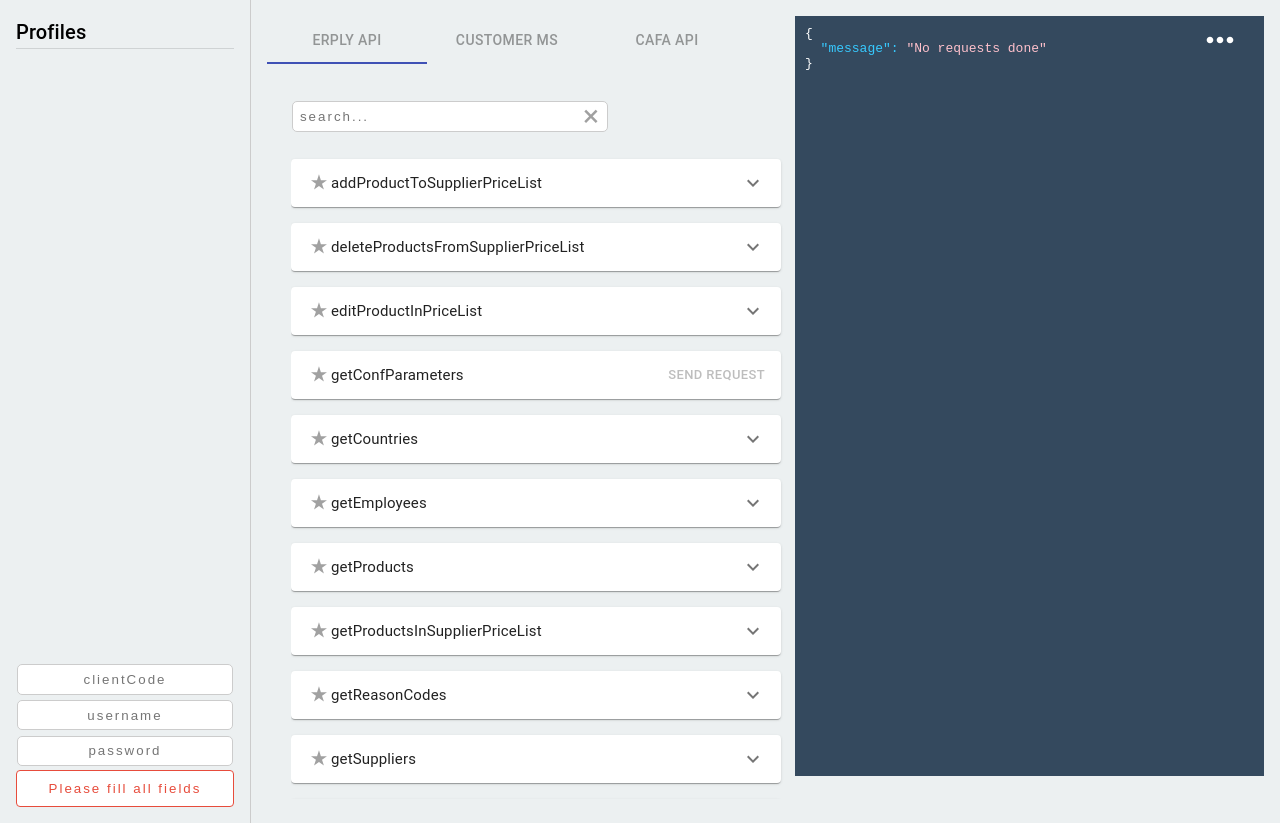
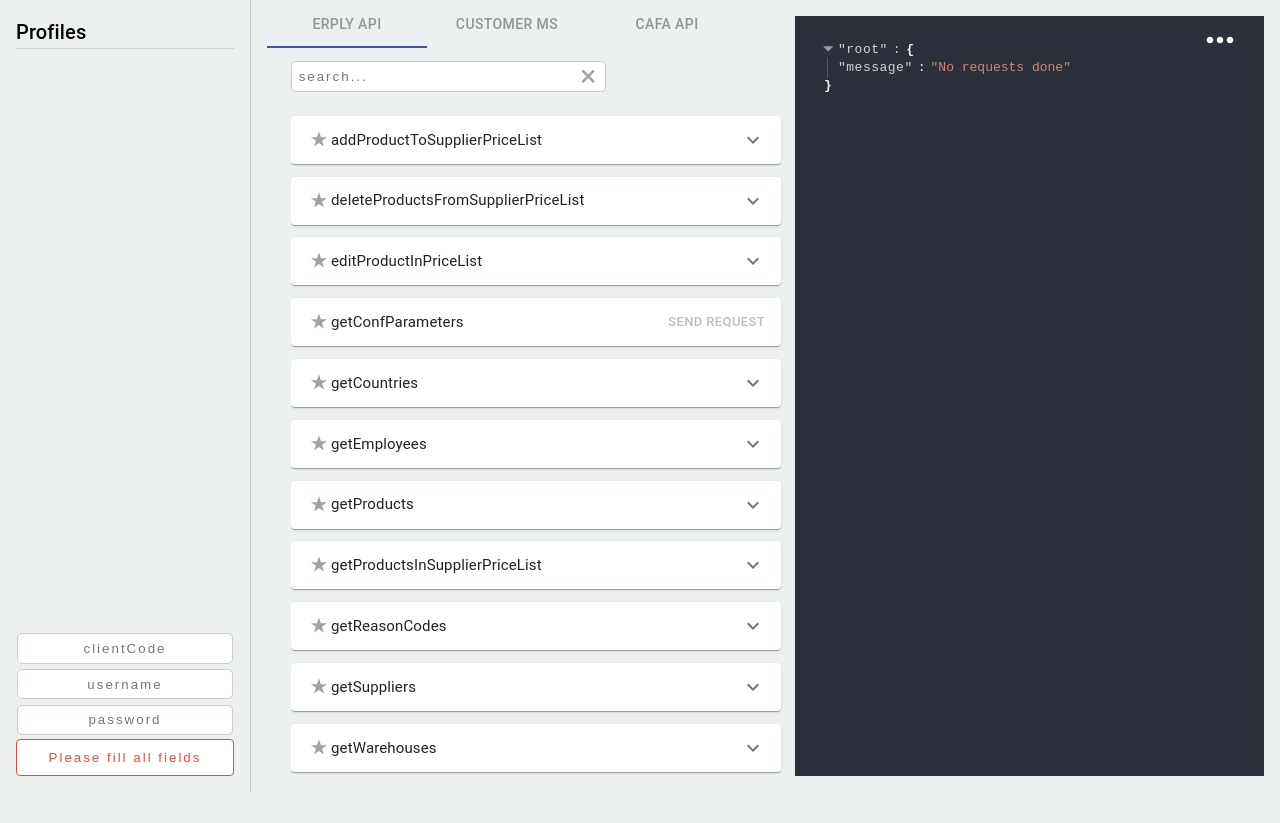
Before and after one commit to oliverilm/erply-postman, a React app: page / in a window 1280 px wide. After the commit the page ends 800 px from the top, so only its background shows below. Built offline with nearby package versions, Linux system fonts and the light colour scheme.

Commit message:
updated style

```diff
--- a/src/App.tsx
+++ b/src/App.tsx
@@ -15,6 +15,7 @@
 	flex: 1;
 	flex-direction: row;
 	max-width: 100vw;
+	max-height: 100vh;
 `;
 
 const App: React.FC = () => {
@@ -43,7 +44,7 @@
 		const list = usersList;
 		list.forEach((users) => (users.selected = false));
 
-		const correct = list.find((u) => u === user);
+		const correct = list.find((u) => u.id === user.id);
 		if (!correct) return;
 
 		correct.selected = true;
--- a/src/components/UserDetail.tsx
+++ b/src/components/UserDetail.tsx
@@ -13,6 +13,7 @@
 import ClearIcon from '@material-ui/icons/Clear';
 import { Table, Tbody, Td, Tr } from './custom/Table';
 import { jsonDisplay } from '../utils';
+
 interface UserDetailProps {
 	edit?: boolean;
 	user: UserI;
@@ -26,7 +27,7 @@
 	edit = false,
 	user,
 }): JSX.Element => {
-	const { updateUser } = useContext(UsersListContext);
+	const { updateUser, deleteUser } = useContext(UsersListContext);
 	const [tempUser, setTempUser] = useState<UserI>({ ...user });
 	const [isEdit, setIsEdit] = useState(edit);
 
@@ -64,6 +65,11 @@
 
 	const handleClose = (): void => {
 		onClose && onClose();
+	};
+
+	const deleteThisUser = (): void => {
+		deleteUser(user);
+		handleClose();
 	};
 
 	return (
@@ -164,14 +170,28 @@
 			</DialogContent>
 			<DialogActions>
 				{isEdit ? (
-					<>
+					<div
+						style={{
+							width: '100%',
+							display: 'flex',
+							flexDirection: 'row',
+							justifyContent: 'space-between',
+						}}
+					>
+						<div>
+							<Button onClick={deleteThisUser} color="primary">
+								Delete
+							</Button>
+						</div>
+						<div>
 							<Button onClick={handleClose} color="primary">
 								Cancel
 							</Button>
 							<Button onClick={update} color="primary">
 								Save
 							</Button>
-					</>
+						</div>
+					</div>
 				) : (
 					<Button onClick={handleClose} color="primary">
 						Close
--- a/src/components/UserList.tsx
+++ b/src/components/UserList.tsx
@@ -272,9 +272,17 @@
 				</Typography>
 				<Divider />
 				<br />
-				{userList.map((user, index) => (
-					<UserListItem key={index} user={user} />
-				))}
+				<div
+					style={{
+						display: 'flex',
+						flexDirection: 'column',
+						height: '70vh',
+					}}
+				>
+					{userList.map((user, index) => (
+						<UserListItem key={index} user={user} />
+					))}
+				</div>
 			</div>
 			<div style={{ display: 'flex', justifyContent: 'center' }}>
 				<FormControl>
--- a/src/components/custom/Search.tsx
+++ b/src/components/custom/Search.tsx
@@ -11,7 +11,6 @@
 	border-radius: 5px;
 	padding: 0.5em;
 	letter-spacing: 2px;
-	margin: 0.1em;
 	width: 300px;
 `;
 
--- a/src/components/requests/MainRequest.tsx
+++ b/src/components/requests/MainRequest.tsx
@@ -66,13 +66,14 @@
 			<div
 				style={{
 					minWidth: 500,
-					minHeight: '82vh',
-					maxHeight: '82vh',
+					minHeight: '1vh',
+					maxHeight: '84vh',
 					overflowY: 'scroll',
 					overflowX: 'hidden',
 					marginTop: 10,
 				}}
 			>
+				{renderRequests()}
 				{renderRequests()}
 			</div>
 		</Col>
--- a/src/components/requests/Request.tsx
+++ b/src/components/requests/Request.tsx
@@ -27,7 +27,7 @@
 const useStyles = makeStyles((theme: Theme) =>
 	createStyles({
 		root: {
-			marginTop: '1em',
+			marginTop: '.8em',
 			width: '98%',
 		},
 		heading: {
--- a/src/components/requests/RequestList.tsx
+++ b/src/components/requests/RequestList.tsx
@@ -14,6 +14,7 @@
 	width: 40vw;
 	min-width: 40vw;
 	flex-grow: 1;
+	max-height: 100vh;
 `;
 
 const RequestList: React.FC = (): JSX.Element => {
@@ -55,7 +56,6 @@
 	return (
 		<Col>
 			<Tabs
-				style={{ marginTop: '1em' }}
 				value={value}
 				onChange={handleChange}
 				indicatorColor="primary"
--- a/src/components/requests/ResponseList.tsx
+++ b/src/components/requests/ResponseList.tsx
@@ -2,10 +2,10 @@
 import styled from 'styled-components';
 import { ResponseContext } from '../../context';
 import './json.css';
-import { jsonDisplay } from '../../utils';
+// import { jsonDisplay } from '../../utils';
 import { CircularProgress } from '@material-ui/core';
 import ResponseHistory from './ResponseHistory';
-// import ReactJson from 'react-json-view';
+import ReactJson from 'react-json-view';
 
 const Responses = styled.div`
 	background-color: #34495e;
@@ -39,31 +39,30 @@
 			{isLoading ? (
 				<CircularProgress style={{ color: '#000', zIndex: 10000 }} />
 			) : (
-				// <ReactJson
-				// 	theme="ocean"
-				// 	style={{ margin: 0, padding: '2em', minHeight: '100%' }}
-				// 	displayObjectSize={false}
-				// 	indentWidth={2}
-				// 	displayDataTypes={false}
+				<ReactJson
+					theme="ocean"
+					style={{ margin: 0, padding: '2em', minHeight: '100%' }}
+					displayObjectSize={false}
+					indentWidth={2}
+					displayDataTypes={false}
+					src={
+						responses[0]?.response.data ?? {
+							message: 'No requests done',
+						}
+					}
+				/>
 
-				// 	src={
-				// 		responses[0]?.response.data ?? {
-				// 			message: 'No requests done',
-				// 		}
-				// 	}
-				// />
-
-				<pre
-					dangerouslySetInnerHTML={{
-						__html: jsonDisplay.outputPretty(
-							JSON.stringify(
-								responses[0]?.response.data ?? {
-									message: 'No requests done',
-								}
-							)
-						),
-					}}
-				></pre>
+				// <pre
+				// 	dangerouslySetInnerHTML={{
+				// 		__html: jsonDisplay.outputPretty(
+				// 			JSON.stringify(
+				// 				responses[0]?.response.data ?? {
+				// 					message: 'No requests done',
+				// 				}
+				// 			)
+				// 		),
+				// 	}}
+				// ></pre>
 			)}
 		</Responses>
 	);
--- a/src/index.css
+++ b/src/index.css
@@ -11,3 +11,9 @@
   font-family: source-code-pro, Menlo, Monaco, Consolas, 'Courier New',
     monospace;
 }
+
+
+.MuiBox-root, .MuiBox-root-5 {
+  padding-top: 0 !important;
+  padding-bottom: 0 !important;
+}
```
Lines whose indentation alone changed are shown as unchanged.
